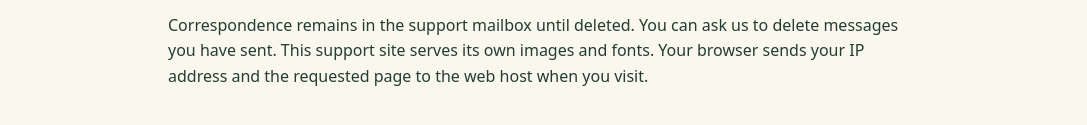
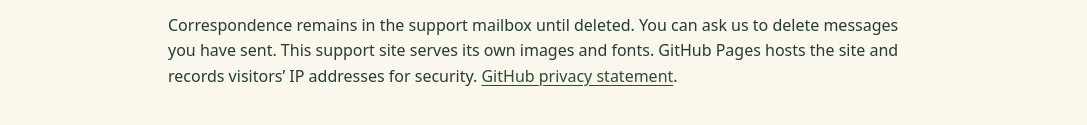
Before and after one commit to JBSS-Dev/ribbon-atelier-support, a plain HTML site: page privacy/index.html in a window 1280 px wide. Shown: the part 1633-1758 px from the top of the page, without its empty margins (96-1183 px from the left). Drawn offline with Linux system fonts and the light colour scheme.

Commit message:
Identify the support site host in the privacy policy

```diff
--- a/privacy/index.html
+++ b/privacy/index.html
@@ -49,7 +49,7 @@
       <section id="support">
         <h2>Support messages and this website</h2>
         <p>If you email us, ViVa Labs and its email service provider receive your email address and the details you send. We use that information to reply and resolve the issue. Please send only what is needed to investigate your question. A pattern name and Android version are usually enough. Parents and guardians can write on a child’s behalf.</p>
-        <p>Correspondence remains in the support mailbox until deleted. You can ask us to delete messages you have sent. This support site serves its own images and fonts. Your browser sends your IP address and the requested page to the web host when you visit.</p>
+        <p>Correspondence remains in the support mailbox until deleted. You can ask us to delete messages you have sent. This support site serves its own images and fonts. GitHub Pages hosts the site and records visitors’ IP addresses for security. <a href="https://docs.github.com/en/site-policy/privacy-policies/github-general-privacy-statement">GitHub privacy statement</a>.</p>
       </section>
       <section id="choices">
         <h2>Choices and deletion requests</h2>
```
Also changed, not shown: 1 other file.
